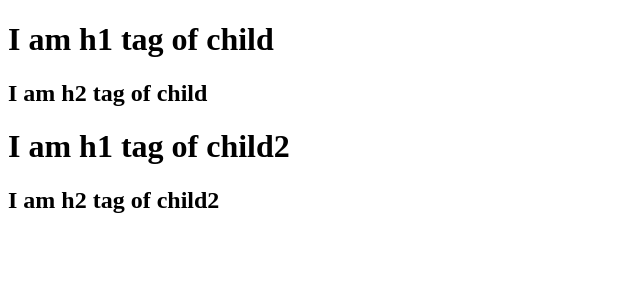
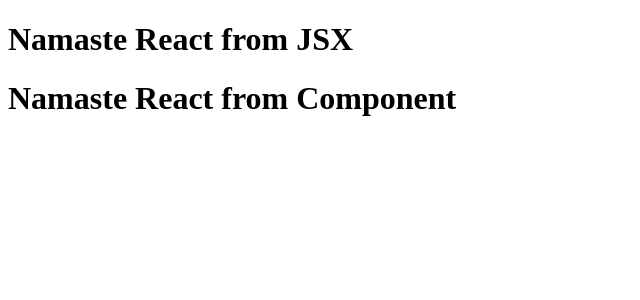
Before and after one commit to niralimamaniya/ReactJS, a React (Vite) app: page / in a window 1280 px wide. Shown: the top 300 px of the page, without its empty margins (0-640 px from the left). Built offline with nearby package versions, Linux system fonts and the light colour scheme.

Commit message:
basics of react

```diff
--- a/App.js
+++ b/App.js
@@ -1,16 +1,25 @@
 import React from "react";
 import ReactDOM from "react-dom/client";
-const parent =
-    React.createElement("div",{id:"parent"},[
-        React.createElement("div",{id:"child"},[
-            React.createElement("h1",{},"I am h1 tag of child"),
-            React.createElement("h2",{},"I am h2 tag of child")
-        ]),
-        React.createElement("div",{id:"child2"},[
-            React.createElement("h1",{},"I am h1 tag of child2"),
-            React.createElement("h2",{},"I am h2 tag of child2")
-        ])
-    ]);
 
+const Title = () => (
+    <h1 className="head">
+        Namaste React from JSX
+    </h1>
+);
+
+const HeadingComponent = () => (
+
+    <React.Fragment>
+        <div id="container">
+            {Title()}
+            <h1 className="head">
+                Namaste React from Component
+            </h1>
+        </div>
+        <div></div>
+    </React.Fragment>
+
+);
 const root = ReactDOM.createRoot(document.getElementById("root"));
-root.render(parent);
+
+root.render(<HeadingComponent/>);
--- a/index.html
+++ b/index.html
@@ -10,6 +10,7 @@
 </head>
 <body>
     <div id="root">
+        <h1>Not rendered</h1>
     </div>
 
     <script type="module" src="./App.js"></script>
```
